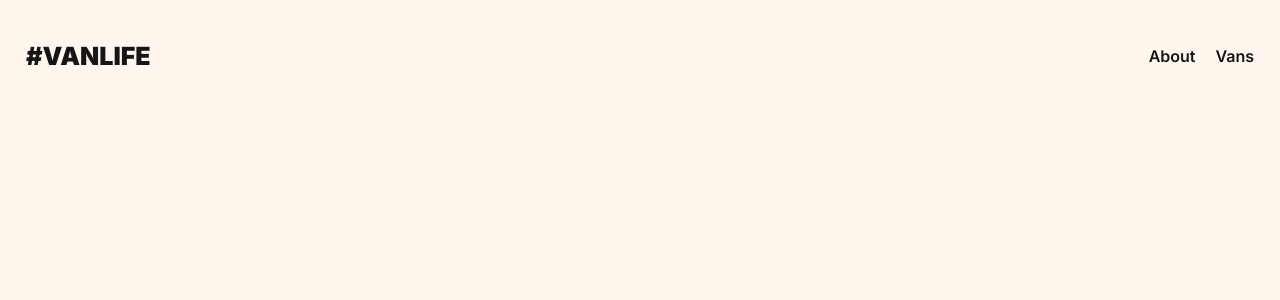
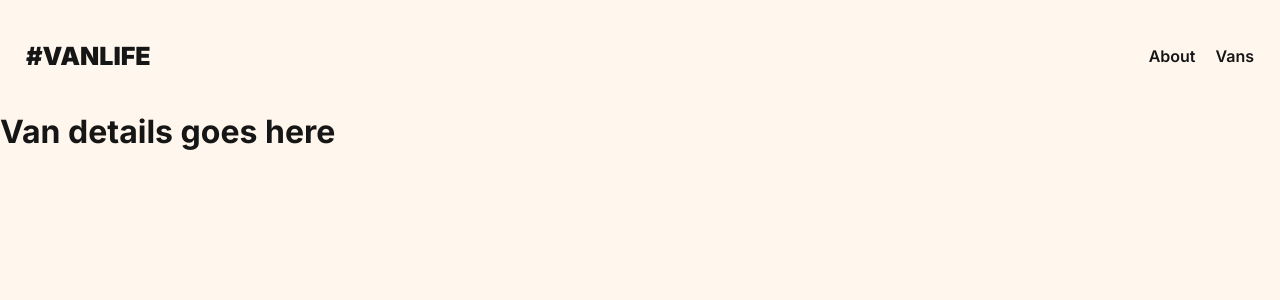
Before and after one commit to ameh-samson/VANLIFE-PROJECT, a React (Vite) app: page /vans/1 in a window 1280 px wide. Before the commit this address had no page. Shown: the top 300 px of the page. Built offline with nearby package versions, Linux system fonts and the light colour scheme; what miragejs would draw is missing.

Commit message:
params added to link to different van detail page

```diff
--- a/src/App.jsx
+++ b/src/App.jsx
@@ -2,6 +2,7 @@ import { BrowserRouter, Routes, Route, Link } from "react-router-dom";
 import Home from "./pages/Home";
 import About from "./pages/About";
 import Vans from "./pages/Vans";
+import VanDetail from "./pages/VanDetail";
 import "./server";
 
 export default function App() {
@@ -21,6 +22,7 @@ export default function App() {
         <Route path="/" element={<Home />} />
         <Route path="/about" element={<About />} />
         <Route path="/vans" element={<Vans />} />
+        <Route path="/vans/:id" element={<VanDetail />} />
       </Routes>
     </BrowserRouter>
   );
--- a/src/index.css
+++ b/src/index.css
@@ -38,7 +38,7 @@ header .site-logo {
   margin-right: auto;
 }
 
-header a {
+a {
   text-decoration: none;
   color: #161616;
   font-weight: 600;
--- a/src/pages/About.jsx
+++ b/src/pages/About.jsx
@@ -19,7 +19,7 @@ export default function About() {
       </div>
       <div className="about-section-cta">
         <h2>Your destination is waiting. Your van is ready.</h2>
-        <Link className="link-button" to="vans">
+        <Link className="link-button" to="/vans">
           Explore our vans
         </Link>
       </div>
--- /dev/null
+++ b/src/pages/VanDetail.jsx
@@ -0,0 +1,3 @@
+export default function VanDetail() {
+  return <h1>Van details goes here</h1>;
+}
--- a/src/pages/Vans.jsx
+++ b/src/pages/Vans.jsx
@@ -1,4 +1,5 @@
 import React, { useEffect, useState } from "react";
+import { Link } from "react-router-dom";
 
 export default function Vans() {
   const [vans, setVans] = useState([]);
@@ -10,6 +11,7 @@ export default function Vans() {
 
   const vanElements = vans.map((van) => (
     <div key={van.id} className="van-tile">
+      <Link to={`/vans/${van.id}`}>
         <img src={van.imageUrl} />
         <div className="van-info">
           <h3>{van.name}</h3>
@@ -19,6 +21,7 @@ export default function Vans() {
           </p>
         </div>
         <i className={`van-type ${van.type} selected`}>{van.type}</i>
+      </Link>
     </div>
   ));
 
```
Lines whose indentation alone changed are shown as unchanged.
